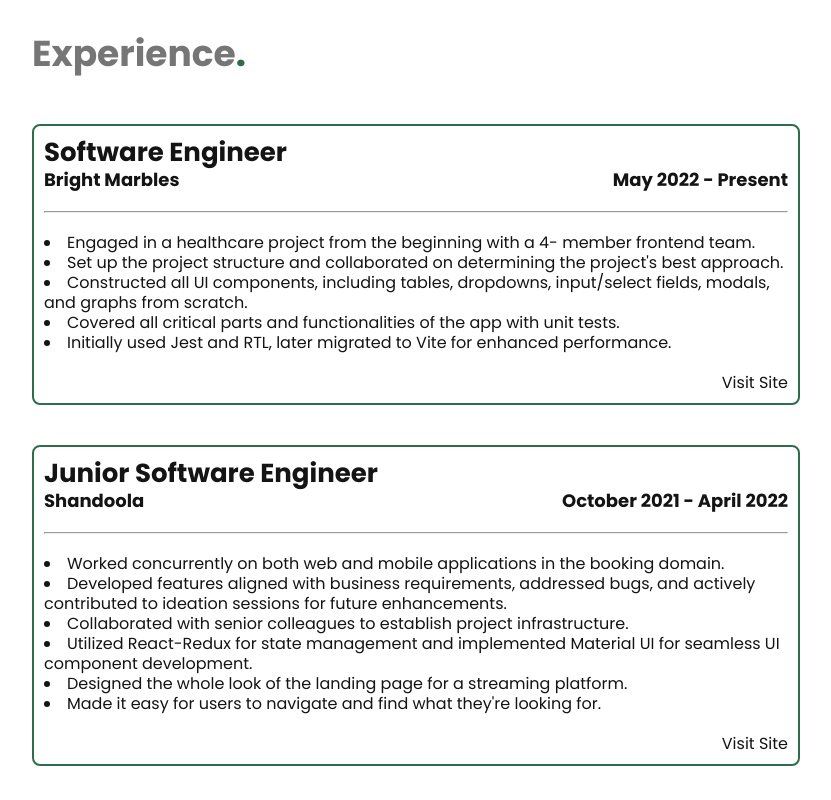
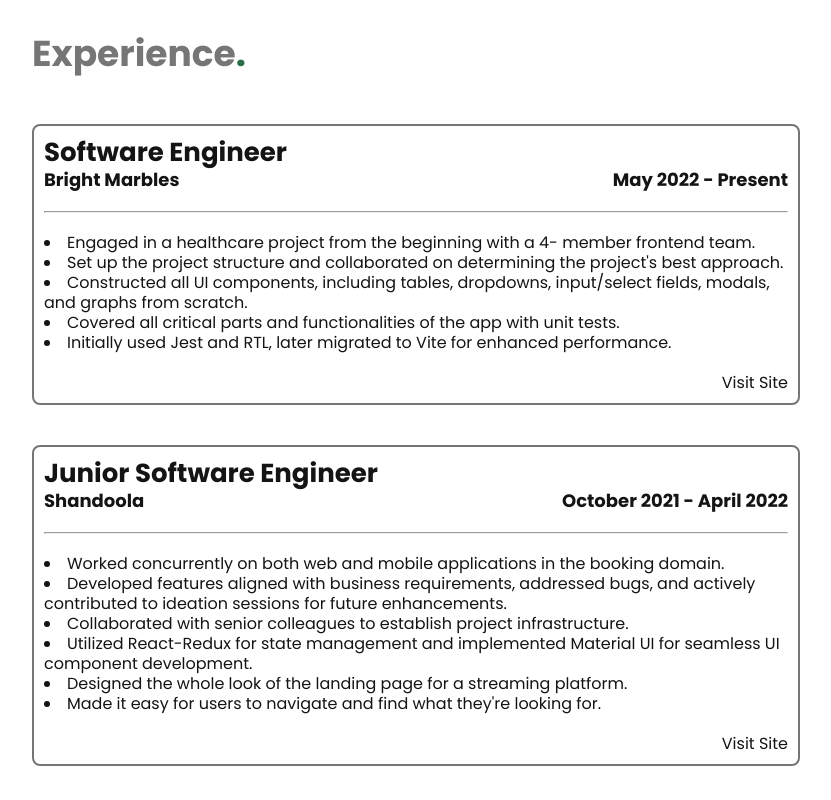
Before and after one commit to SupremeHan/zivojinovicnikola.dev, a React (Vite) app: page / in a window 1280 px wide. Shown: the part 1740-2540 px from the top of the page, without its empty margins (32-863 px from the left). Built offline with nearby package versions, Linux system fonts and the light colour scheme.

Commit message:
Experience card additional changes

```diff
--- a/src/components/Card/Card.scss
+++ b/src/components/Card/Card.scss
@@ -16,12 +16,15 @@
       rgba(118, 118, 118, 0.2) -15px 15px,
       rgba(118, 118, 118, 0.1) -20px 20px,
       rgba(118, 118, 118, 0.05) -25px 25px;
+    border-color: var(--color-accent);
+    border-bottom: none;
+    border-left: none;
   }
 
-  border-top: 2px solid var(--color-accent);
-  border-bottom: 2px solid var(--color-accent);
-  border-left: 2px solid var(--color-accent);
-  border-right: 2px solid var(--color-accent);
+  border-top: 2px solid var(--color-text-secondary);
+  border-bottom: 2px solid var(--color-text-secondary);
+  border-left: 2px solid var(--color-text-secondary);
+  border-right: 2px solid var(--color-text-secondary);
 
   &__wrapper {
     display: flex;
```
